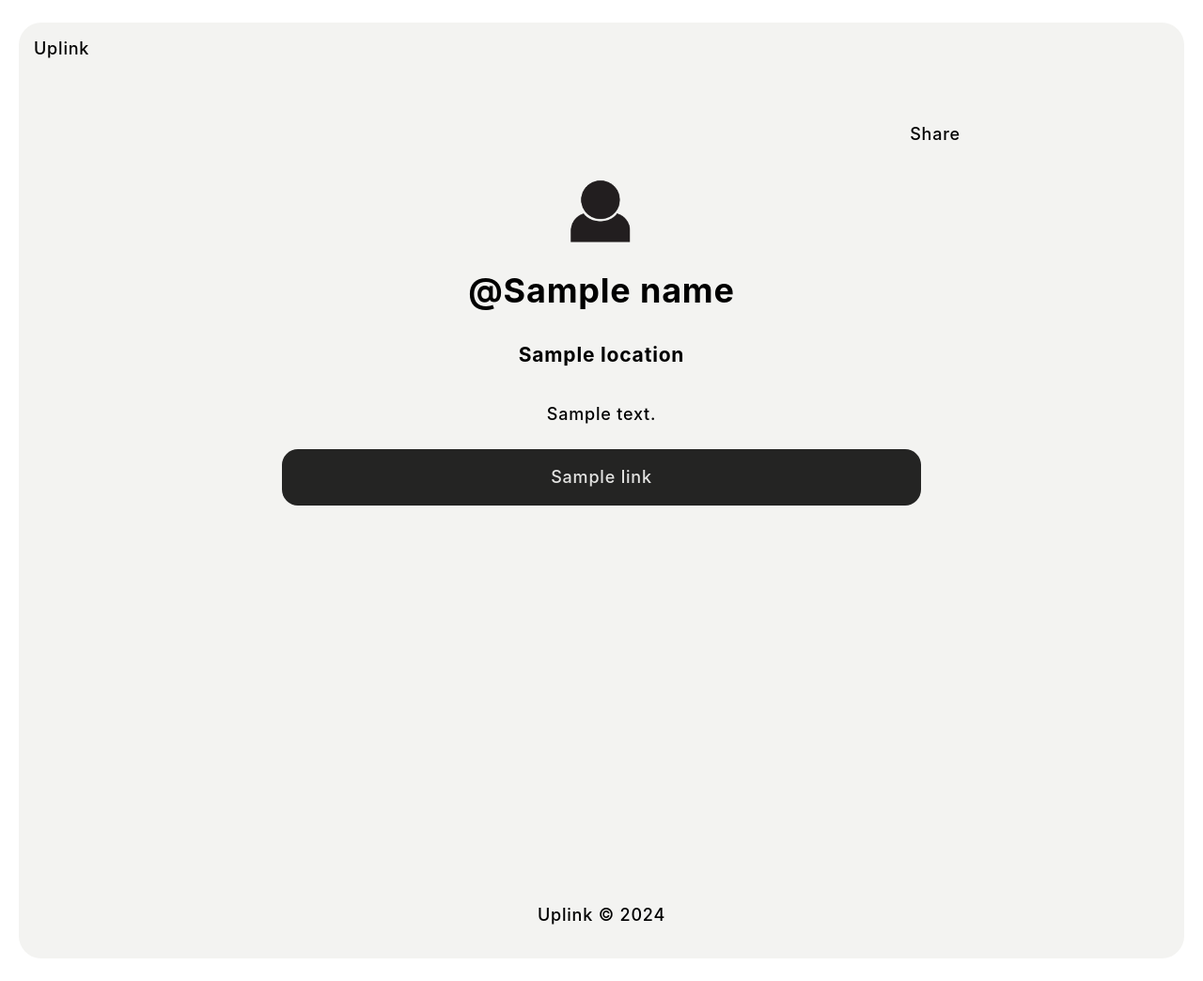
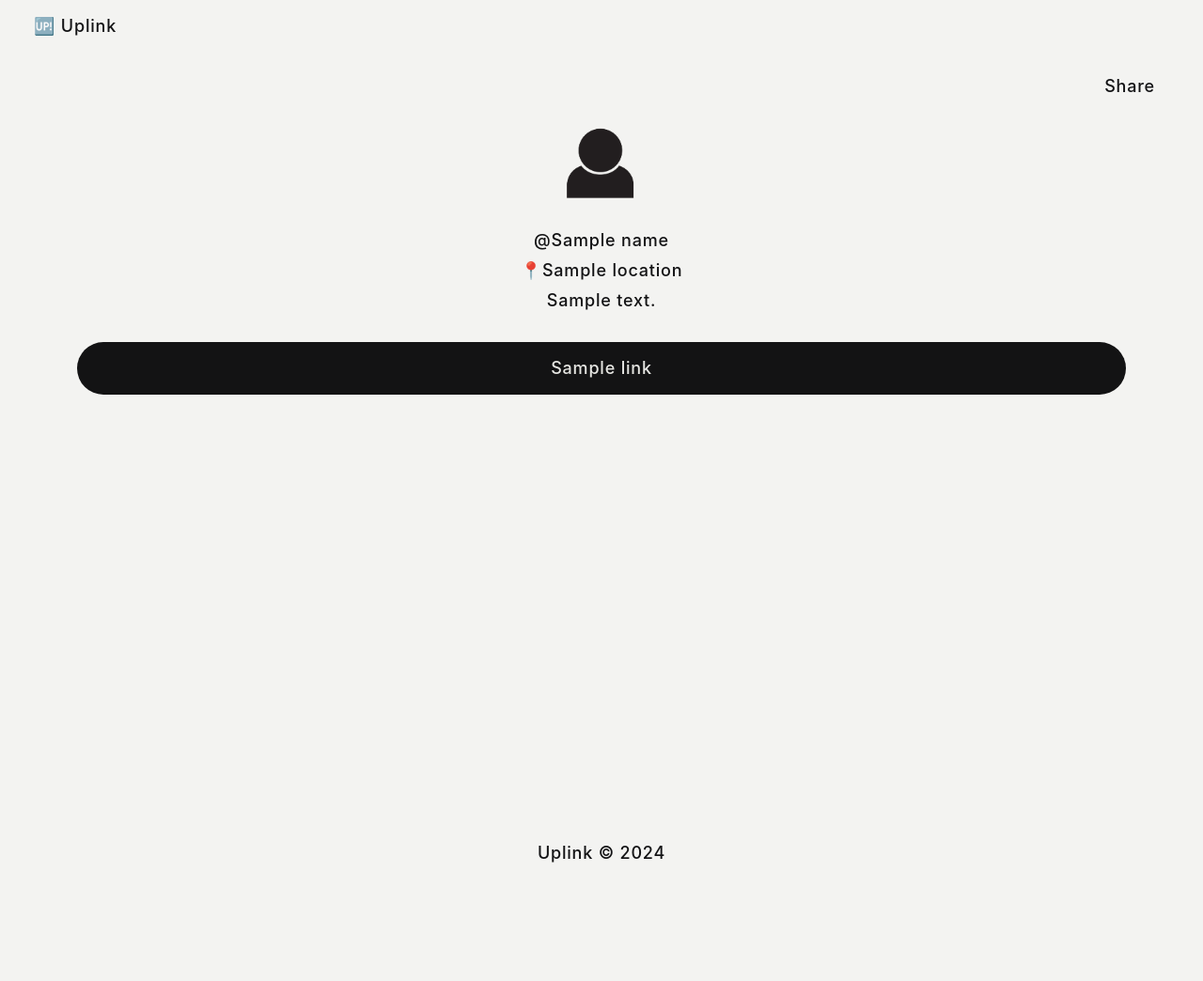
Before and after one commit to alihanayaz/uplink, a Django app: template uplink/templates/profile.html in a window 1280 px wide. Shown: the whole page at 94% size. After the commit the page ends 918 px from the top, so only its background shows below. Run offline with Django 5.2, Linux system fonts and the light colour scheme; tables that the repository leaves empty hold one stand-in row (values such as "Sample post"); the template is opened without the code that fills it: values that come from a table or form of the project are taken from there, most other values are stand-ins (such as "Sample title", 1, 10 or a date in 2020).

Commit message:
update layout and profile styles

```diff
--- a/uplink/static/styles/layout.css
+++ b/uplink/static/styles/layout.css
@@ -1,9 +1,62 @@
+:root {
+  --white: #f3f3f1;
+  --black: #131315;
+}
+
 * {
   box-sizing: border-box;
 }
 
+/* RESET */
+html, body, div, span, applet, object, iframe,
+h1, h2, h3, h4, h5, h6, p, blockquote, pre,
+a, abbr, acronym, address, big, cite, code,
+del, dfn, em, img, ins, kbd, q, s, samp,
+small, strike, strong, sub, sup, tt, var,
+b, u, i, center,
+dl, dt, dd, ol, ul, li,
+fieldset, form, label, legend,
+table, caption, tbody, tfoot, thead, tr, th, td,
+article, aside, canvas, details, embed,
+figure, figcaption, footer, header, hgroup,
+menu, nav, output, ruby, section, summary,
+time, mark, audio, video {
+	margin: 0;
+	padding: 0;
+	border: 0;
+	font-size: 100%;
+	font: inherit;
+	vertical-align: baseline;
+}
+/* HTML5 display-role reset for older browsers */
+article, aside, details, figcaption, figure,
+footer, header, hgroup, menu, nav, section {
+	display: block;
+}
+ol, ul {
+	list-style: none;
+}
+a {
+  text-decoration: none;
+  color: inherit;
+}
+blockquote, q {
+	quotes: none;
+}
+blockquote:before, blockquote:after,
+q:before, q:after {
+	content: '';
+	content: none;
+}
+table {
+	border-collapse: collapse;
+	border-spacing: 0;
+}
+/*  */
+
 body {
-  min-height: 100dvh;
+  background-color: var(--white);
+  color: var(--black);
   font-family: "Inter", sans-serif;
   font-size: 1.125rem;
   font-weight: 500;
@@ -11,16 +64,9 @@ body {
   letter-spacing: 0.05rem;
 }
 
-a {
-  color: inherit;
-  text-decoration: none;
-}
-
 .container {
-  background-color: #f3f3f1;
   max-width: 1240px;
-  margin: 1.5rem auto;
-  border-radius: 1.5rem;
+  margin: 0 auto;
 }
 
 header {
@@ -43,6 +89,4 @@ footer {
   justify-content: center;
   align-items: center;
   padding: 1rem;
-  margin-top: 1.5rem;
-  border-radius: 1.5rem;
 }
--- a/uplink/static/styles/profile.css
+++ b/uplink/static/styles/profile.css
@@ -1,10 +1,7 @@
-.top-container {
+.profile-top-container {
     width: 95%;
-    max-width: 788px;
     display: flex;
     justify-content: flex-end;
-    padding: 12px;
-    margin-top: 15px;
 }
 
 .share-button {
@@ -12,24 +9,21 @@
 }
 
 .profile-container {
-    width: 91%;
-    max-width: 680px;
-    margin: 10px;
+    width: 90%;
     display: flex;
     flex-direction: column;
     align-items: center;
+    margin-top: 1rem;
     mix-blend-mode: multiply;
 }
 
 .tile {
     width: 100%;
-    background-color: rgb(37,37,37);
-    color: rgb(240,240,240);
-    margin: 7px;
-    border-radius: 17px;
-    display: flex;
-    justify-content: center;
+    background-color: var(--black);
+    color: var(--white);
+    border-radius: 50px;
     text-align: center;
+    padding: 1rem 1.5rem;
 }
 
 .tile:hover {
@@ -37,14 +31,22 @@
     transform: scale(1.02);
 }
 
-
-.image-container {
-    height: 96px;
-    width: 96px;
-    border-radius: 48px;
-    overflow: hidden;
+.profile-info {
+    display: flex;
+    flex-direction: column;
+    align-items: center;
+    margin-bottom: 2rem;
+    text-align: center;
 }
 
-.image-container img {
+.profile-info > *:not(:last-child) {
+    margin-bottom: 0.5rem;
+}
+
+.profile-info > .profile-picture {
     height: 100%;
+    width: 108px;
+    height: 108px;
+    border-radius: 50%;
+    margin-bottom: 1rem;
 }
--- a/uplink/templates/layout.html
+++ b/uplink/templates/layout.html
@@ -10,7 +10,7 @@
   <body>
     <div class="container">
       <header>
-        <a href="{% url 'uplink:index' %}">Uplink</a>
+        <a href="{% url 'uplink:index' %}"><h1>&#127385; Uplink</h1></a>
       </header>
       <main>{% block body %} {% endblock %}</main>
       <footer>
--- a/uplink/templates/profile.html
+++ b/uplink/templates/profile.html
@@ -10,22 +10,24 @@
 {% endblock %}
 
 {% block body %}
-<div class="top-container">
+<div class="profile-top-container">
     <div class="share-button">Share</div>
 </div>
 <div class="profile-container">
-    <div class="image-container">
-        <img
-                src="{% static 'images/user.jpg' %}"
-                alt="{{ name }} avatar"/>
+    <div class="profile-info">
+        <img class="profile-picture" src="{% static 'images/user.jpg' %}" alt="{{ name }} avatar"/>
+        <h1>@{{ name }}</h1>
+        {% if profile %}
+        {% if profile.location %}
+            <span>&#128205;{{ profile.location }}</span>
+        {% endif %}
+        {% if profile.bio %}
+            <p>{{ profile.bio }}</p>
+        {% endif %}
+    {% else %}
+        <span>No profile information yet.</span>
+    {% endif %}
     </div>
-    <h1>@{{ name }}</h1>
-    {% if profile %}
-    <h3>{{ profile.location }}</h3>
-    <p>{{ profile.bio }}</p>
-    {% else %}
-    <h3>No profile information yet.</h3>
-    {% endif %}
     {% for link in links %}
     <a class="tile" href="{{ link.url }}" target="_blank" rel="noopener noreferrer">
         <p>{{ link.title }}</p>
```
